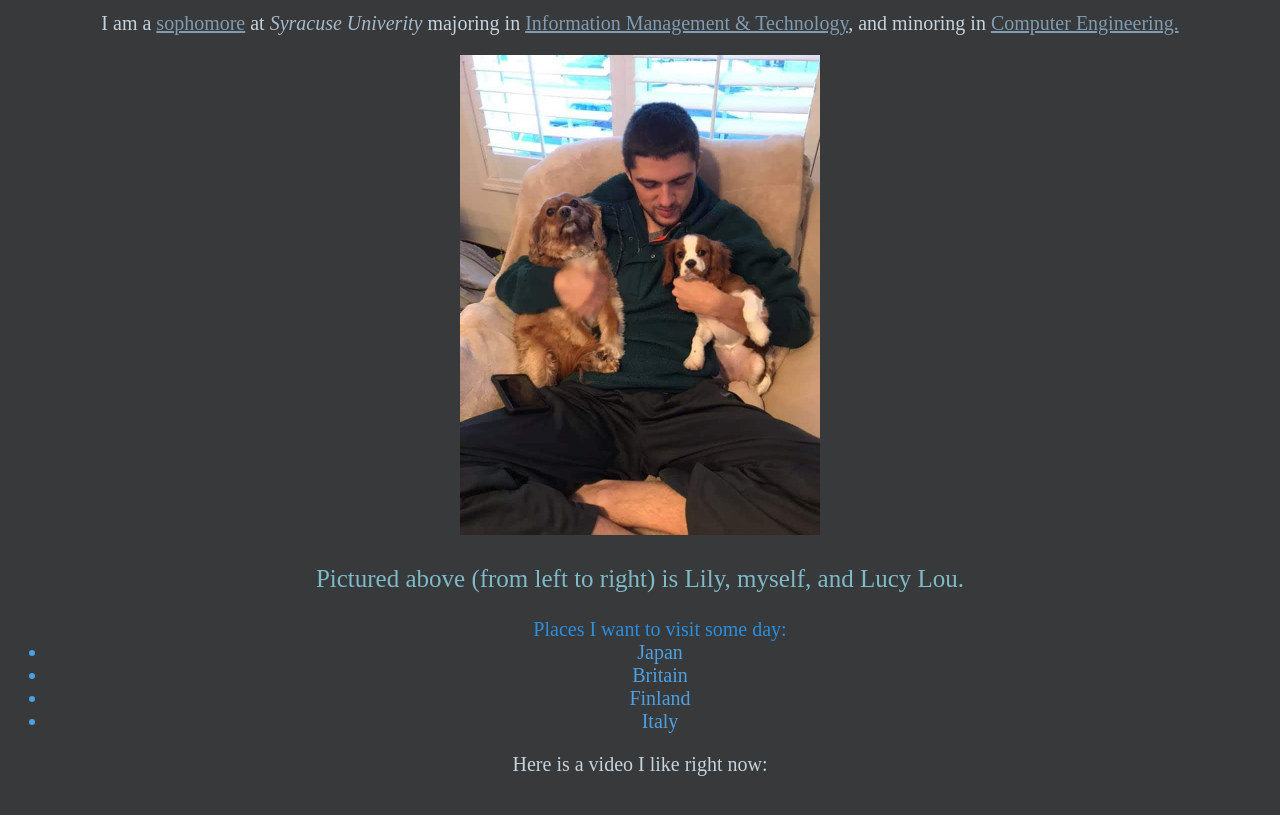
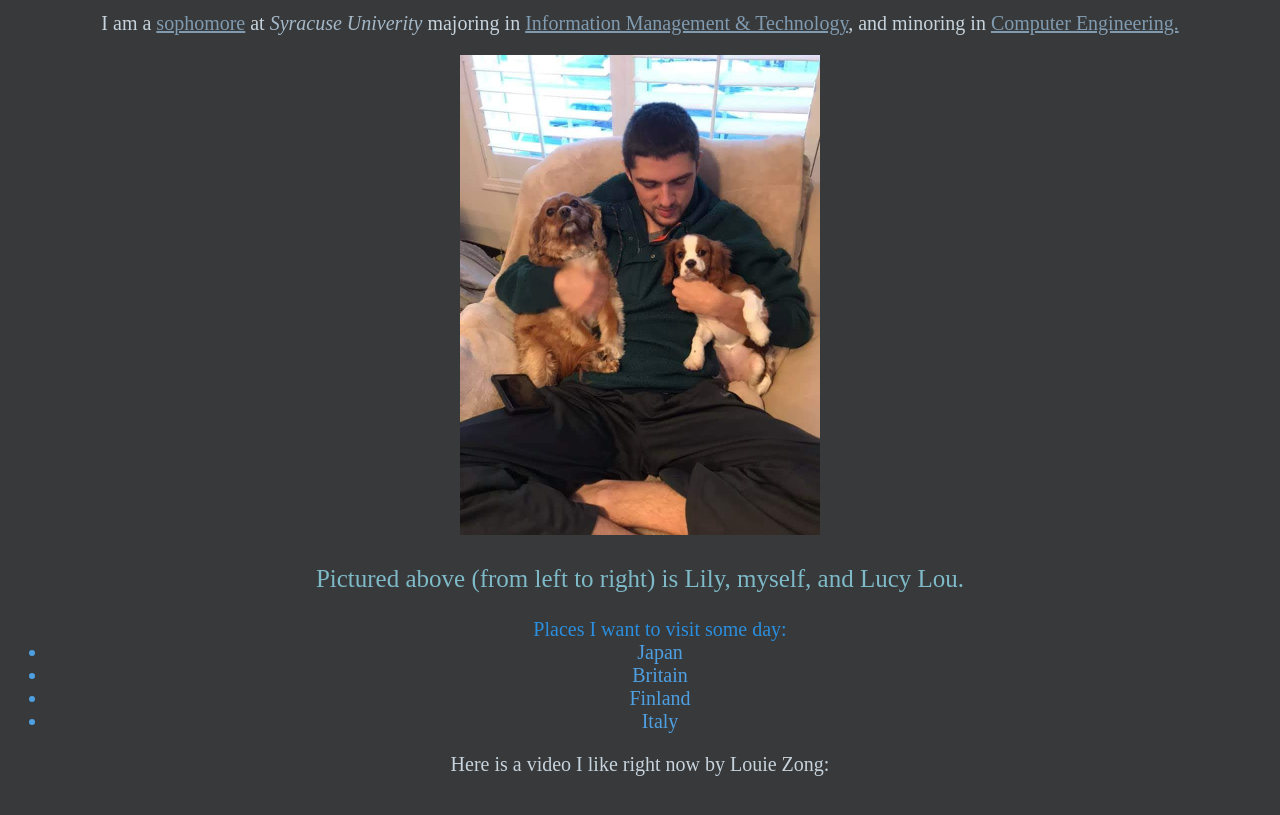
Before and after one commit to DamyonM/ist263, a plain HTML site: page labs/lab6/about-me.html in a window 1280 px wide. Shown: the part 113-928 px from the top of the page. Drawn offline with Linux system fonts and the light colour scheme; grey boxes are pictures that could not be loaded.

Commit message:
Update about-me.html

```diff
--- a/labs/lab6/about-me.html
+++ b/labs/lab6/about-me.html
@@ -24,7 +24,7 @@
             <li>Finland</li>
             <li>Italy</li>
         </ul>
-        <p>Here is a video I like right now:</p>
+        <p>Here is a video I like right now by Louie Zong:</p>
         <iframe width="1280" height="640" src="https://www.youtube.com/embed/Yw6u6YkTgQ4?list=LL1AELhadSRkqlJArh9j4r8Q" frameborder="0" allow="accelerometer; autoplay; clipboard-write; encrypted-media; gyroscope; picture-in-picture" allowfullscreen alt="Hello World song by Louie Zong"></iframe>
     </body>
 </html>
```
